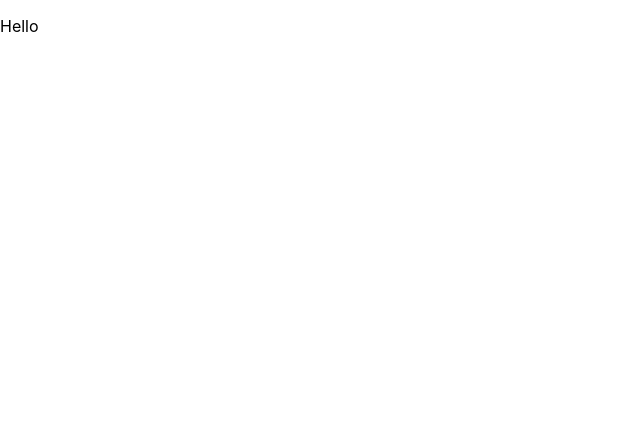
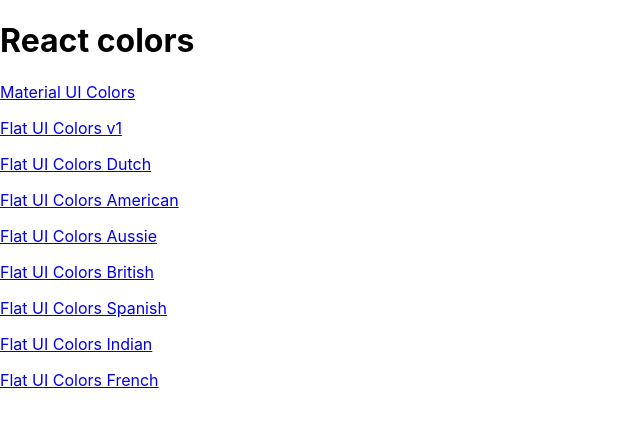
Before and after one commit to partyVic/colors-app, a React (Create React App) app: page / in a window 1280 px wide. Shown: the top 424 px of the page, without its empty margins (0-640 px from the left). Built offline with nearby package versions, Linux system fonts and the light colour scheme.

Commit message:
Add PaletteList and Links

```diff
--- a/src/App.js
+++ b/src/App.js
@@ -1,10 +1,12 @@
 import { Routes, Route } from "react-router";
 import Palette from "./Palette";
+import PaletteList from "./PaletteList";
+import seedColors from "./seedColors";
 
 function App() {
   return (
     <Routes>
-      <Route path="/" element={<p>Hello</p>} />
+      <Route path="/" element={<PaletteList palettes={seedColors} />} />
       <Route path="/palette/:id" element={<Palette />} />
     </Routes>
   );
--- a/src/Navbar.js
+++ b/src/Navbar.js
@@ -1,4 +1,5 @@
 import { useState } from 'react';
+import { Link } from 'react-router-dom';
 import Slider from 'rc-slider';
 import { Select, MenuItem, Snackbar, IconButton } from '@mui/material';
 import CloseIcon from '@mui/icons-material/Close';
@@ -9,7 +10,7 @@
     const [format, setFormat] = useState("hex")
     const [open, setOpen] = useState(false)          //used to set the Snackbar showing on/off
 
-    //this function calls 2 functions
+    // ****** this function calls 2 functions ******
     const handleFormatChange = (e) => {
         setFormat(e.target.value)
         changeFormat(e.target.value)
@@ -24,7 +25,7 @@
     return (
         <header className="Navbar">
             <div className="logo">
-                <a href="#">React Color Picker</a>
+                <Link to="/">React Color Picker</Link>
             </div>
             <div className="slider-container">
                 <span>Level: {level}</span>
--- a/src/Palette.js
+++ b/src/Palette.js
@@ -16,8 +16,6 @@
     }
 
     const palette = generatePalette(findPalette(params.id))
-
-
 
     const [level, setLevel] = useState(500)
     const [format, setFormat] = useState("hex")
--- /dev/null
+++ b/src/PaletteList.js
@@ -0,0 +1,17 @@
+import { Link } from "react-router-dom"
+
+function PaletteList(props) {
+    const { palettes } = props
+    return (
+        <div>
+            <h1>React colors</h1>
+            {palettes.map(palette => (
+                <p key={palette.id}>
+                    <Link to={`/palette/${palette.id}`}>{palette.paletteName}</Link>
+                </p>
+            ))}
+        </div>
+    )
+}
+
+export default PaletteList
```
